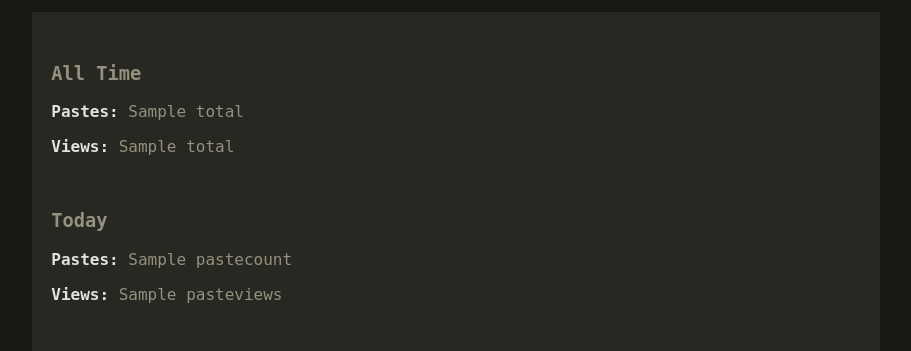
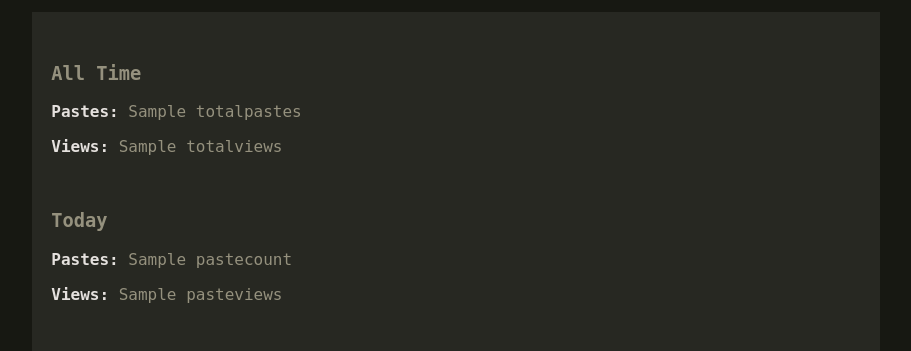
Before and after one commit to lbatalha/pastething, a Flask app: template templates/stats.html in a window 1280 px wide. Shown: the part 60-411 px from the top of the page, without its empty margins (184-1095 px from the left). Run offline with Flask 2, Linux system fonts and the light colour scheme; the template is opened without the code that fills it: most values are stand-ins (such as "Sample title", 1, 10 or a date in 2020); some libraries are stand-ins or nearby versions.

Commit message:
fixed total stats

```diff
--- a/config.py
+++ b/config.py
@@ -22,7 +22,7 @@ max_content_length = 2 * 1024 * 1024 #max form upload size in bits
 domain = 'http://localhost:5000'
 
 #postgresql configuration
-dsn = "host=localhost port=6432 dbname='pastebin' user='pastebin' password='1234'"
+dsn = "host=localhost port=5432 dbname='pastebin' user='pastebin' password='1234'"
 
 #paste url
 url_len = 1 #minimum paste url length in characters
--- a/main.py
+++ b/main.py
@@ -273,5 +273,5 @@ def internal_server_error():
 	return render_template('500.html'), 500
 
 if __name__ == '__main__':
-	app.debug = False
+	app.debug = True
 	app.run(host='0.0.0.0')
--- a/stats.py
+++ b/stats.py
@@ -26,7 +26,11 @@ def getstats(db):
 		cur.execute("SELECT * FROM dailystats WHERE date=%s;", (datetime.utcnow().date(),))
 		stats['daily'] = cur.fetchone()
 		cur.execute("SELECT * FROM stats;")
-		stats['total'] = cur.fetchall()
+		totalstats = {}
+		for i in cur.fetchall():
+			totalstats[i[0]] = i[1]
+		stats['total'] = totalstats
+		print()
 		return stats
 
 def growthgraph(db):
--- a/templates/stats.html
+++ b/templates/stats.html
@@ -6,8 +6,8 @@
 {% block content %}
 <div id='about'>
 	<h3>All Time </h3>
-	<p><strong>Pastes: </strong> {{ stats['total'][0][1] }}</p>
-	<p><strong>Views: </strong> {{ stats['total'][1][1] }}</p>
+	<p><strong>Pastes: </strong> {{ stats['total']['totalpastes'] }}</p>
+	<p><strong>Views: </strong> {{ stats['total']['totalviews'] }}</p>
 	<br>
 	<h3>Today</h3>
 	<p><strong>Pastes: </strong> {{ stats['daily']['pastecount'] }}</p>
```
Also changed, not shown: 3 other files.
